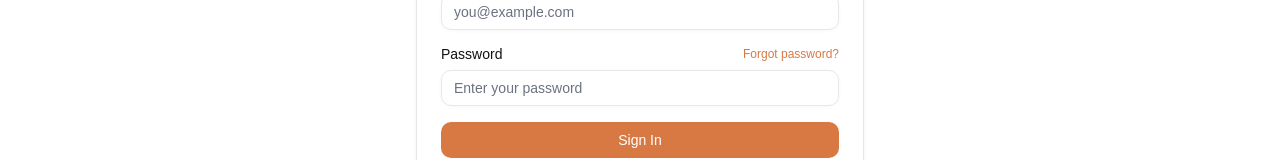
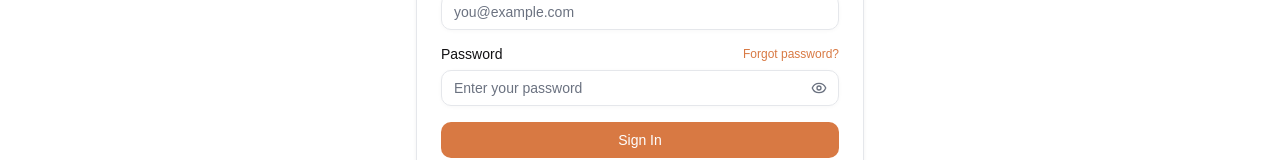
Before and after one commit to IamDevTrivedi/Resturant-Management-System, a Next.js app in the folder client/: page /login in a window 1280 px wide. Shown: the part 420-580 px from the top of the page. Built offline with nearby package versions, Linux system fonts and the light colour scheme; no server answers.

Commit message:
feat: add password visibility toggle in login form

```diff
--- a/client/app/login/page.tsx
+++ b/client/app/login/page.tsx
@@ -22,6 +22,7 @@
 import { IUser, useUserData } from '@/store/user';
 import { useRouter } from 'next/navigation';
 import { useBrowseRestaurantStore, type Restaurant } from '@/store/restaurant-browse';
+import { Eye, EyeOff } from 'lucide-react';
 
 interface IFormError {
   email: string;
@@ -102,6 +103,7 @@
   const [loading, setLoading] = useState(false);
 
   const router = useRouter();
+  const [showPassword, setShowPassword] = useState(false);
 
   const validate = (): boolean => {
     let valid = true;
@@ -295,13 +297,23 @@
                   Forgot password?
                 </Link>
               </div>
+              <div className="relative">
                 <Input
                   id="password"
-                type="password"
+                  type={showPassword ? "text" : "password"}
                   placeholder="Enter your password"
                   value={password}
                   onChange={(e) => setPassword(e.target.value)}
                 />
+                <button
+                  type="button"
+                  className="absolute inset-y-0 right-3 flex items-center text-muted-foreground"
+                  onClick={() => setShowPassword(!showPassword)}
+                >
+                  {showPassword ? <EyeOff size={16} /> : <Eye size={16} />}
+                </button>
+              </div>
+
               {errors.password && <p className="text-sm text-destructive">{errors.password}</p>}
             </div>
             <Button
```
Lines whose indentation alone changed are shown as unchanged.
